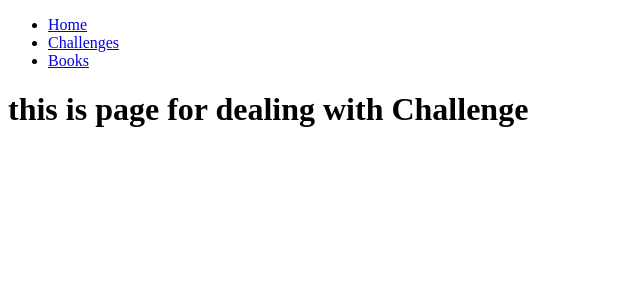
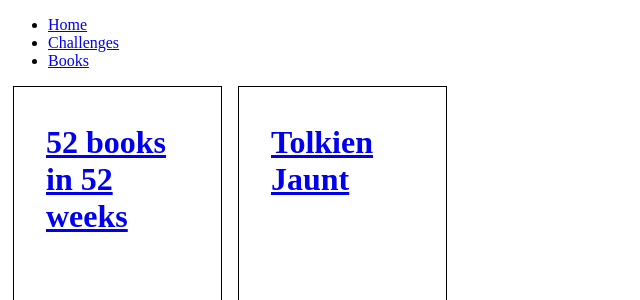
Before and after one commit to Adogeon/my-bookshelf, a React app in the folder views/: page /challenges in a window 1280 px wide. Shown: the top 300 px of the page, without its empty margins (0-640 px from the left). Built offline with nearby package versions, Linux system fonts and the light colour scheme.

Commit message:
styling out ChallengeCard and ChallengePage

```diff
--- a/views/src/components/Books/BookRow.jsx
+++ b/views/src/components/Books/BookRow.jsx
@@ -2,7 +2,6 @@
 import { Link } from "react-router-dom";
 //style import
 import layout from "../../styles/row.css";
-import image from "../../styles/image.css";
 import styles from "./BookRow.css";
 
 const BookRow = (props) => {
--- /dev/null
+++ b/views/src/components/Challenges/ChallengeCard.css
@@ -0,0 +1,5 @@
+.card {
+  border: 1.2px solid black;
+  padding: 1em 2em;
+  height: 100%;
+}
--- /dev/null
+++ b/views/src/components/Challenges/ChallengeCard.jsx
@@ -0,0 +1,15 @@
+import React from "react";
+import { Link } from "react-router-dom";
+import style from "./ChallengeCard.css";
+
+const ChallengeCard = (props) => {
+  return (
+    <Link to={`/challenge/${props.challengeId}`} className={`${props.cName}`}>
+      <div class={`${style.card}`}>
+        <h1>{props.title}</h1>
+      </div>
+    </Link>
+  );
+};
+
+export default ChallengeCard;
--- a/views/src/pages/ChallengePage.jsx
+++ b/views/src/pages/ChallengePage.jsx
@@ -1,10 +1,35 @@
 import React from "react";
+
+import ChallengeCard from "../components/Challenges/ChallengeCard";
+
+import row from "../styles/row.css";
+
+const data = [
+  {
+    id: 5,
+    title: "52 books in 52 weeks",
+    description: "Start your reading goal by reading 1 book per weeks",
+  },
+  {
+    id: 7,
+    title: "Tolkien Jaunt",
+    description: "Let take a walk in Tolkien country",
+  },
+];
 
 const ChallengePage = () => {
   return (
-    <main>
-      <h1>this is page for dealing with Challenge</h1>
-    </main>
+    <>
+      <div className={`${row.row}`}>
+        {data.map((challenge) => (
+          <ChallengeCard
+            challengeId={challenge.id}
+            title={challenge.title}
+            cName={`${row["col-2"]}`}
+          />
+        ))}
+      </div>
+    </>
   );
 };
 
--- a/views/src/styles/row.css
+++ b/views/src/styles/row.css
@@ -2,6 +2,7 @@
   display: flex;
   margin: 10px 5px;
   gap: 1rem;
+  align-items: stretch;
 }
 
 .col-1 {
```
Also changed, not shown: views/src/components/Folder/SearchBar.jsx (added, +7 -0 lines).
